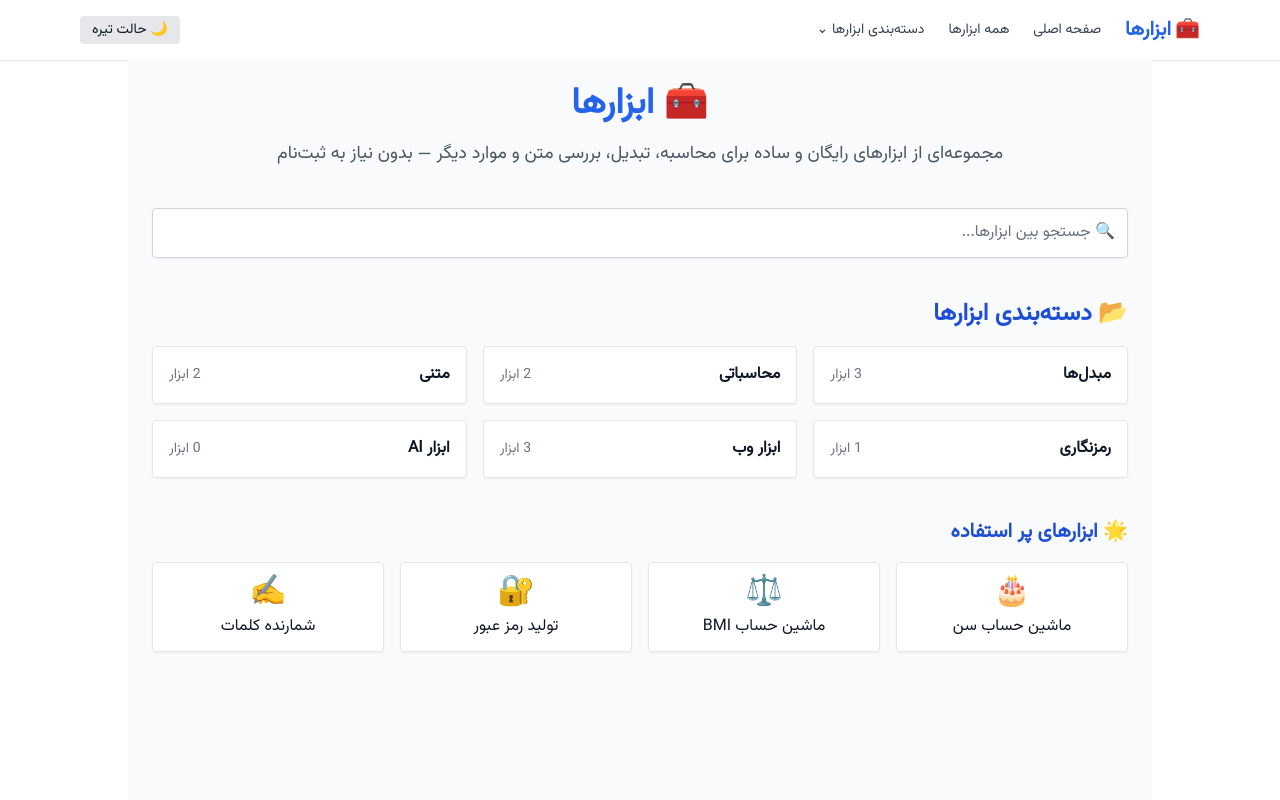
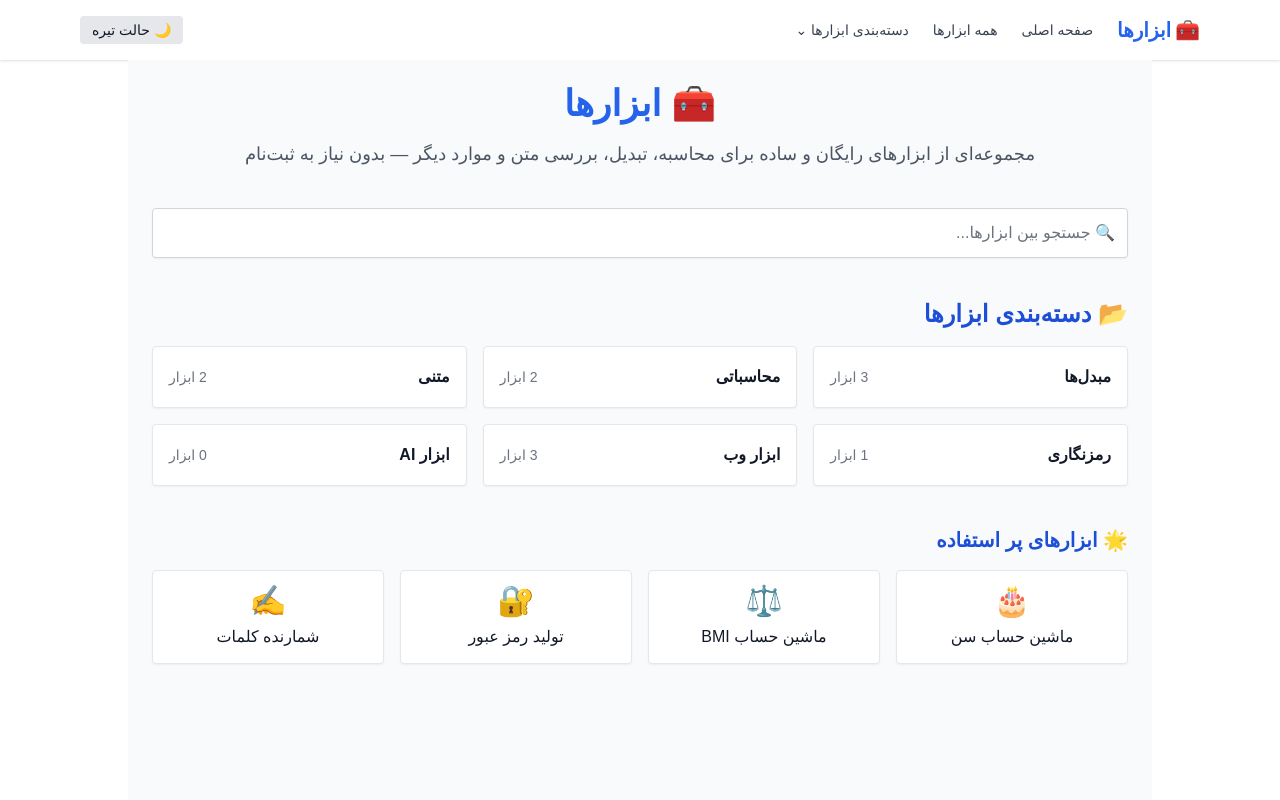
Before and after one commit to meysann/microtools2, a Next.js app: page / in a window 1280 px wide. Shown: the top 800 px of the page. Built offline with nearby package versions, Linux system fonts and the light colour scheme; what moment-jalaali, tailwindcss-rtl would draw is missing.

Commit message:
Improve global typography: Vazirmatn weight, better readability

```diff
--- a/src/app/globals.css
+++ b/src/app/globals.css
@@ -1,7 +1,7 @@
 @font-face {
-  font-family: 'Vazir';
+  font-family: 'Vazirmatn';
   src: url('/fonts/Vazirmatn-Regular.woff2') format('woff2');
-  font-weight: normal;
+  font-weight: 400;
   font-style: normal;
 }
 
@@ -22,7 +22,9 @@
 }
 
 body {
+  font-family: 'Vazirmatn', sans-serif;
   color: var(--foreground);
-  background: var(--background);
-  font-family: 'Vazir', sans-serif;
+  background-color: var(--background);
+  line-height: 1.75;
+  /* more readable on mobile */
 }
```
